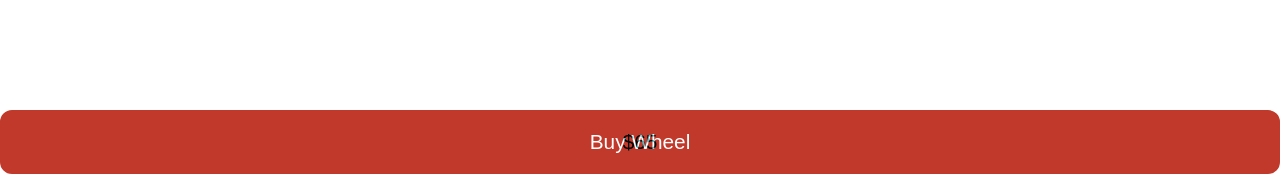
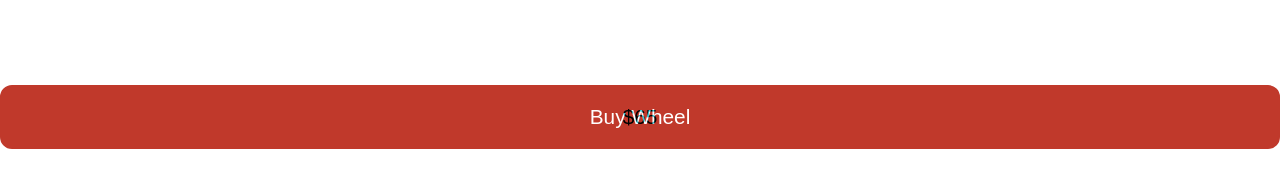
Before and after one commit to Acer193/Acer-s-Awesome-Assets, a plain HTML site: page BMW_M_Power_Wheel.html in a window 1280 px wide. Shown: the part 919-1093 px from the top of the page. After the commit the page ends 1068 px from the top, so only its background shows below. Drawn offline with Linux system fonts and the light colour scheme; a web font is replaced by a local one.

Commit message:
Update BMW_M_Power_Wheel.html

```diff
--- a/BMW_M_Power_Wheel.html
+++ b/BMW_M_Power_Wheel.html
@@ -111,7 +111,7 @@
     /* Buy Button */
     .buy-btn {
       display: block;
-      margin: 250px auto 0px auto;
+      margin: 225px auto 0px auto;
       padding: 18px 60px;
       background: #c0392b;
       color: white;
```
